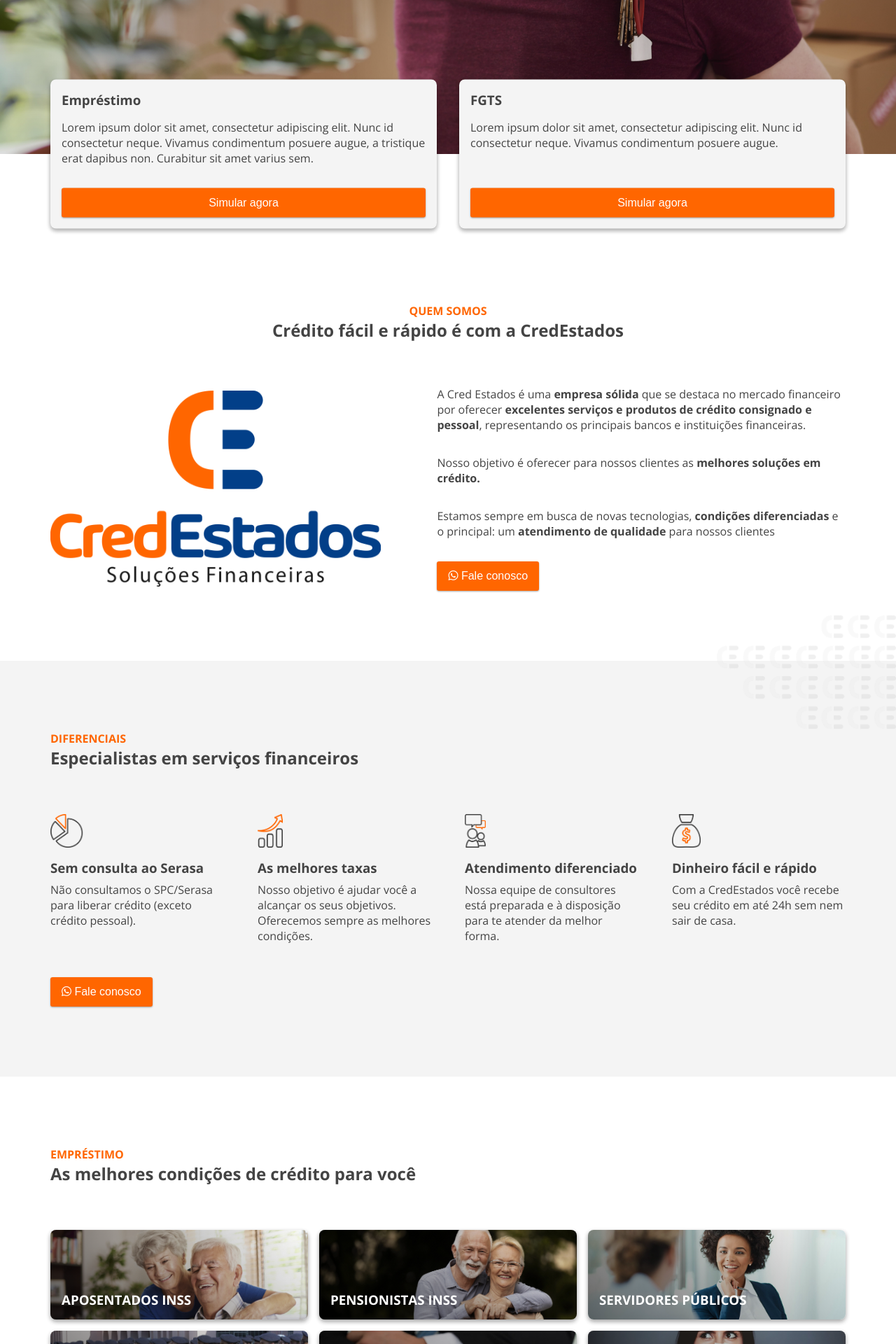
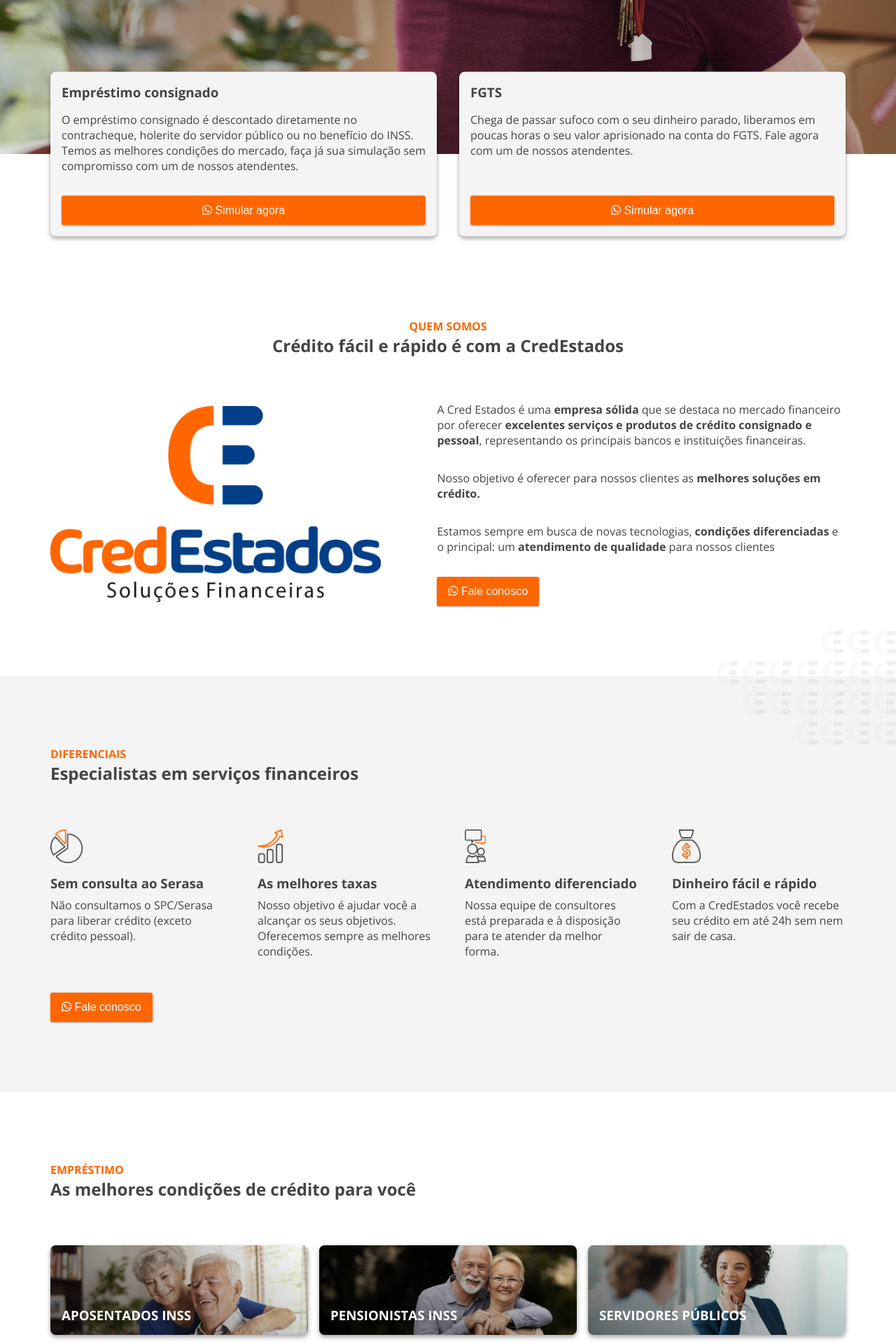
Before and after one commit to gffhammes/credestados, a React (Create React App) app: page / in a window 1280 px wide. Shown: the part 420-2340 px from the top of the page at 70% size. Built offline with nearby package versions, Linux system fonts and the light colour scheme; grey boxes are pictures that could not be loaded.

Commit message:
mascara do valor e link personalizado do whatsapp

```diff
--- a/package.json
+++ b/package.json
@@ -11,6 +11,7 @@
     "react": "^17.0.2",
     "react-currency-masked-input": "^2.5.0",
     "react-dom": "^17.0.2",
+    "react-number-format": "^4.8.0",
     "react-router-dom": "^6.0.2",
     "react-scripts": "4.0.3",
     "react-scroll": "^1.8.4",
--- a/src/App.js
+++ b/src/App.js
@@ -16,14 +16,14 @@
       <HeroSection/>
       <div className='cards-container container'>
         <CardHero
-          title='Empréstimo'
-          text='Lorem ipsum dolor sit amet, consectetur adipiscing elit. Nunc id consectetur neque. Vivamus condimentum posuere augue, a tristique erat dapibus non. Curabitur sit amet varius sem.'
+          title='Empréstimo consignado'
+          text='O empréstimo consignado é descontado diretamente no contracheque, holerite do servidor público ou no benefício do INSS. Temos as melhores condições do mercado, faça já sua simulação sem compromisso com um de nossos atendentes.'
           targetSectionId='emprestimo'
           buttonText='Simular agora'
         />
         <CardHero
           title='FGTS'
-          text='Lorem ipsum dolor sit amet, consectetur adipiscing elit. Nunc id consectetur neque. Vivamus condimentum posuere augue.'
+          text='Chega de passar sufoco com o seu dinheiro parado, liberamos em poucas horas o seu valor aprisionado na conta do FGTS. Fale agora com um de nossos atendentes.'
           targetSectionId='fgts'
           buttonText='Simular agora'
         />
--- a/src/components/CardEmprestimo/CardEmprestimo.js
+++ b/src/components/CardEmprestimo/CardEmprestimo.js
@@ -9,6 +9,7 @@
     <a target='_blank' href="https://wa.me/554797527024">
       <div className="card-emprestimo shadow-2">
         <div className="cover" />
+        <div className="hover"/>
         <img src={process.env.PUBLIC_URL + imgPath} alt={text}/>
         <h3>{text}</h3>
       </div>
--- a/src/components/CardEmprestimo/CardEmprestimo.scss
+++ b/src/components/CardEmprestimo/CardEmprestimo.scss
@@ -5,8 +5,24 @@
   cursor: pointer;
   border-radius: .5rem;
 
-  &:last-child {
-    margin: 0;
+  .hover {
+    width: 100%;
+    height: 100%;
+    position: absolute;
+    background: transparent;
+    border-radius: .5rem;
+    z-index: 4;
+    transition: all .2s ease-out;
+  }
+
+  &:hover {
+    .hover {
+      box-shadow: 0 14px 28px rgba(0,0,0,0.25), 0 10px 10px rgba(0,0,0,0.22);
+    }
+
+    h3 {
+      font-size: 1.2rem;
+    }
   }
 
   .cover {
@@ -14,8 +30,8 @@
     height: 100%;
     position: absolute;
     background: linear-gradient(45deg, rgba(0, 0, 0, 0.616), rgba(0, 0, 0, 0));
+    border-radius: .5rem;
     z-index: 2;
-    border-radius: .5rem;
   }
 
   img[alt="PENSIONISTAS INSS"] {
@@ -49,6 +65,7 @@
   }
 
   h3{
+    transition: all .2s ease-out;
     display: flex;
     justify-content: flex-end;
     position: absolute;
--- a/src/components/CardHero/CardHero.js
+++ b/src/components/CardHero/CardHero.js
@@ -12,7 +12,7 @@
     <div className="card-hero shadow-2">
       <h3>{title}</h3>
       <p>{text}</p>
-      <Button sectionId={targetSectionId} buttonSize='btn--medium'>{buttonText}</Button>
+      <Button onClick={() => window.open("https://wa.me/554797527024", "_blank")}  buttonSize='btn--medium'><i class="fab fa-whatsapp"></i> {buttonText}</Button>
     </div>
   )
 };
--- a/src/components/Fgts/Fgts.js
+++ b/src/components/Fgts/Fgts.js
@@ -1,9 +1,13 @@
-import React from 'react';
+import React, {useState} from 'react';
 import SectionTitle from '../SectionTitle/SectionTitle';
+import NumberFormat from 'react-number-format';
 import Button from '../Button/Button';
 import './Fgts.scss';
 
 function Fgts() {
+  const [saldoFgts, setSaldoFgts] = useState('');
+  const [aniversario, setAniversario] = useState({aniversario: new Date()});
+
   return (
     <section className='padding--default bg--light-grey' id='fgts'>
       <div className="container">
@@ -23,16 +27,25 @@
             <div className="card-body">
               <div className="body-row valor">
                 <span>Saldo FGTS</span>
-                <input id="saldo-fgts" type="text" placeholder='0,00'/>
+                <NumberFormat
+                  thousandSeparator={'.'}
+                  decimalSeparator={','}
+                  decimalScale={'2'}
+                  prefix={'R$ '}
+                  id="saldo-fgts"
+                  type="text"
+                  placeholder='R$ 0'
+                  onChange={event => setSaldoFgts(event.target.value)}
+                />
               </div>
 
               <div className="body-row aniversario">
                 <span>Seu aniversário</span>
-                <input type="date"/>
+                <input onChange={event => setAniversario(event.target.value)} type="date"/>
               </div>
             </div>
 
-            <Button onClick={() => window.open("https://wa.me/554797527024", "_blank")} buttonStyle='btn--primary'><i class="fab fa-whatsapp"></i> Simular</Button>
+            <Button onClick={() => window.open(`https://wa.me/554797527024?text=${encodeURIComponent(`Olá, gostaria de uma simulação! Meu saldo é de ${saldoFgts}`)} e meu aniversário é no dia ${aniversario}.`, "_blank")} buttonStyle='btn--primary'><i class="fab fa-whatsapp"></i> Simular</Button>
           </div>
         </div>
 
--- a/src/components/HeroSection/HeroSection.js
+++ b/src/components/HeroSection/HeroSection.js
@@ -8,7 +8,7 @@
     <section className="hero-container" id='hero'>
       <SliderHero />
       <div className='btn-container container'>
-        <Button sectionId='emprestimo' buttonSize='btn--large'>Empréstimo</Button>
+        <Button sectionId='emprestimo' buttonSize='btn--large'>Empréstimo consignado</Button>
         <Button sectionId='fgts' buttonSize='btn--large'>Saque FGTS</Button>
       </div>
     </section>
```
Also changed, not shown: 1 other file (tests, documents, lock files or other folders).
